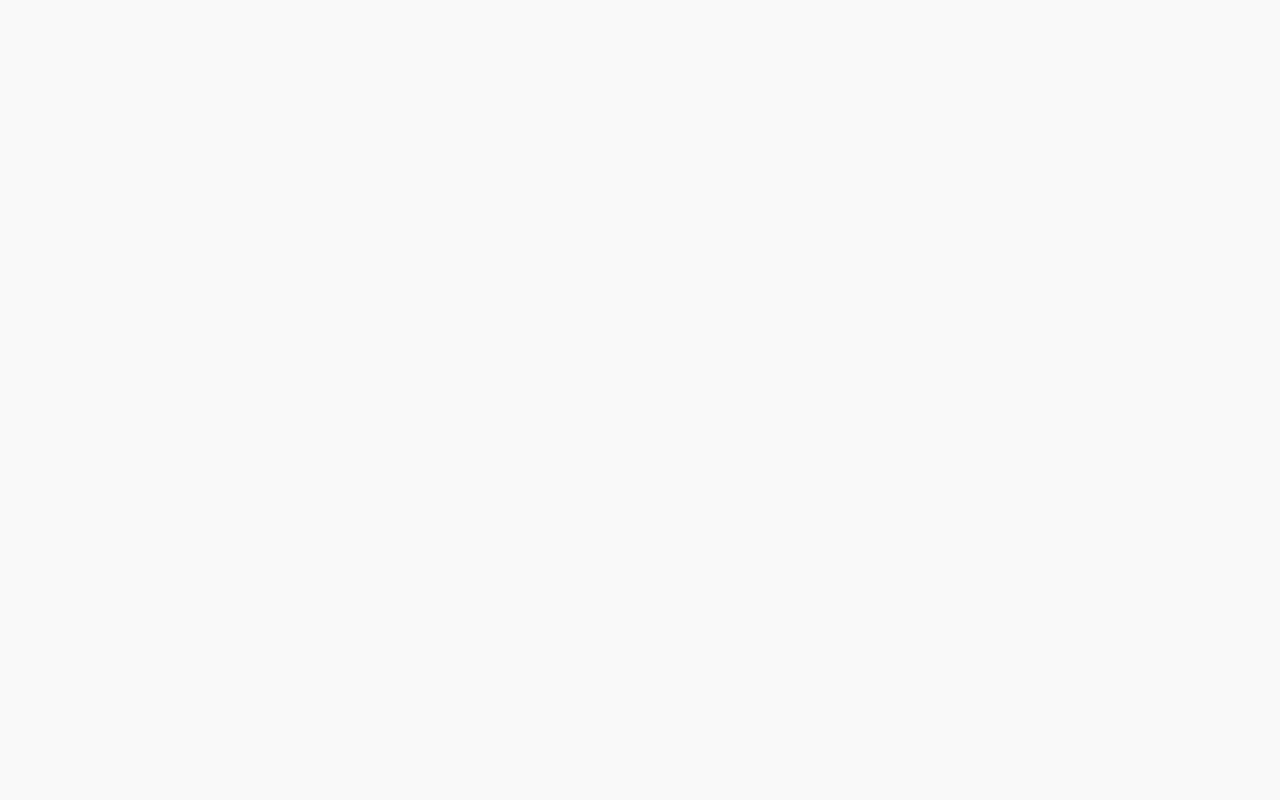
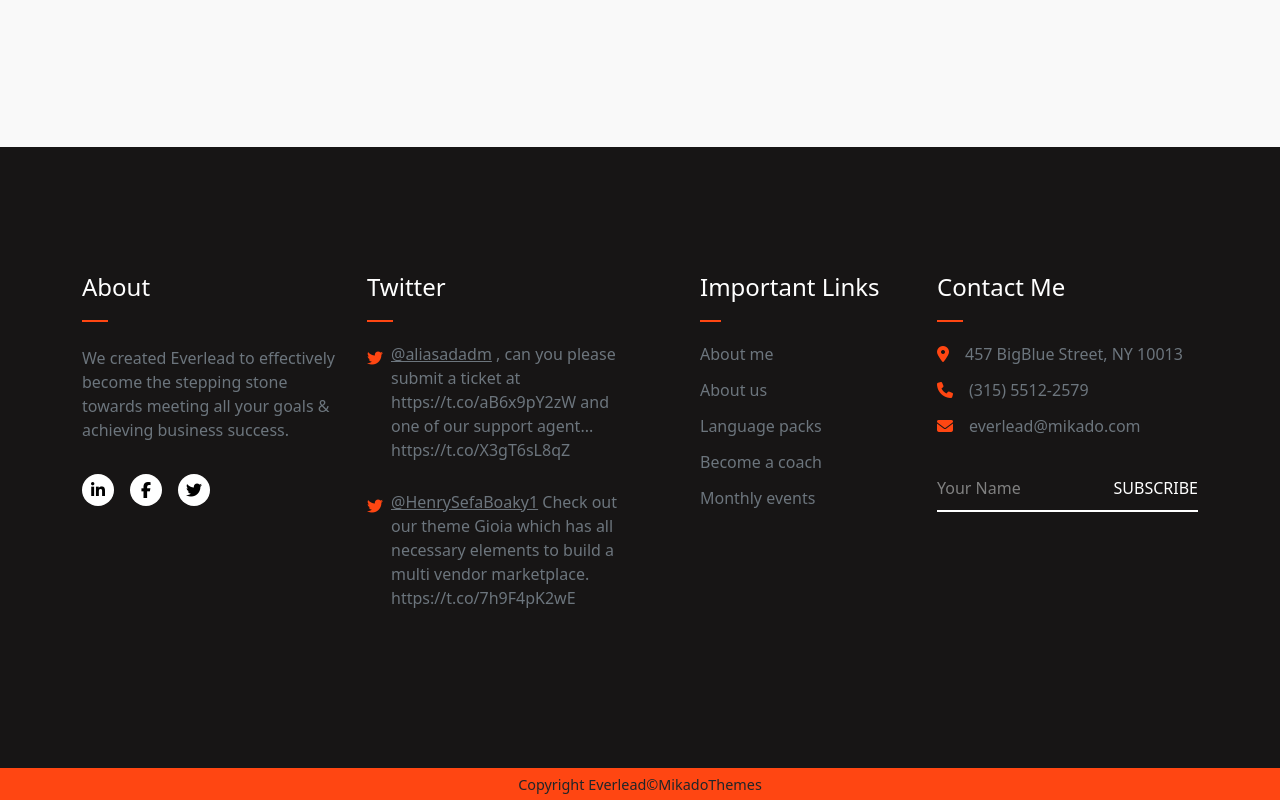
Before and after one commit to marcovittoriozacca/proj-html-vuejs, a Vue app: page / in a window 1280 px wide. Shown: the part 6184-6984 px from the top of the page. Before the commit the page ends 6181 px from the top, so only its background shows below. Built offline with nearby package versions, Linux system fonts and the light colour scheme.

Commit message:
feat: footer section

```diff
--- a/src/App.vue
+++ b/src/App.vue
@@ -1,10 +1,12 @@
 <script>
 import AppHeader from './components/header/AppHeader.vue'
 import AppMain from './components/main/AppMain.vue'
+import AppFooter from './components/footer/AppFooter.vue'
 export default{
   components:{
     AppHeader,
     AppMain,
+    AppFooter,
   }
 }
 
@@ -14,6 +16,7 @@ export default{
 
   <AppHeader/>
   <AppMain/>
+  <AppFooter/>
 
 
 </template>
--- /dev/null
+++ b/src/components/footer/AppFooter.vue
@@ -0,0 +1,119 @@
+<script>
+import FooterLinks from './footerElements/FooterLinks.vue'
+export default{
+    name: 'AppFooter',
+
+    components:{
+        FooterLinks,
+    },
+
+    data() {
+        return {
+            about: [
+                {
+                    title: 'about',
+                    description: 'We created Everlead to effectively become the stepping stone towards meeting all your goals & achieving business success.',
+                    socials:[
+                        {
+                            name:'linkedin',
+                            icon: 'fab fa-linkedin-in',
+                            url: '#'
+                        },
+                        {
+                            name:'facebook',
+                            icon: 'fab fa-facebook-f',
+                            url: '#'
+                        },
+                        {
+                            name:'twitter',
+                            icon: 'fab fa-twitter',
+                            url: '#'
+                        },
+                    ]
+                }
+            ],
+            twitter:[
+                {
+                    tag:'@aliasadadm',
+                    post: ', can you please submit a ticket at https://t.co/aB6x9pY2zW and one of our support agent... https://t.co/X3gT6sL8qZ'
+                },
+                {
+                    tag:'@HenrySefaBoaky1',
+                    post:'Check out our theme Gioia which has all necessary elements to build a multi vendor marketplace. https://t.co/7h9F4pK2wE'
+                },
+            ],
+
+            importantLinks: [
+                {
+                    name: 'About me',
+                    url: '#'
+                },
+                {
+                    name: 'About us',
+                    url: '#'
+                },
+                {
+                    name: 'Language packs',
+                    url: '#'
+                },
+                {
+                    name: 'Become a coach',
+                    url: '#'
+                },
+                {
+                    name: 'Monthly events',
+                    url: '#'
+                },
+            ],
+            contactMe:[
+                {
+                    icon: 'fas fa-location-dot',
+                    description: '457 BigBlue Street, NY 10013'
+                },
+                {
+                    icon: 'fas fa-phone',
+                    description: '(315) 5512-2579'
+                },
+                {
+                    icon: 'fas fa-envelope',
+                    description: 'everlead@mikado.com'
+                },
+            ]
+
+        }
+
+    },
+}
+</script>
+
+<template>
+
+    <footer>
+        <FooterLinks
+            :about="about"
+            :twitter="twitter"
+            :links="importantLinks"
+            :contact="contactMe"
+        />
+        <div class="orange-bar py-1 text-center">
+            <span>Copyright Everlead&copy;MikadoThemes</span>
+        </div>
+    </footer>
+
+</template>
+
+<style lang="scss" scoped>
+@use '../../assets/sass/partials/variables' as *;
+    footer{
+        background-color: #171515ff;
+        .orange-bar{
+            background-color: $orange;
+            span{
+                font-weight: 100;
+                font-size: .9rem;
+            }
+        }
+    }
+
+
+</style>
--- /dev/null
+++ b/src/components/footer/footerElements/FooterLinks.vue
@@ -0,0 +1,144 @@
+<script>
+export default{
+    name: 'FooterLinks',
+    props:['about', 'twitter', 'links', 'contact'],
+}
+</script>
+
+<template>
+
+    <section id="footer-links">
+
+        <div class="container container-lg">
+            <div class="row">
+                <!-- about section -->
+                <div class="col-3">
+                    <ul class="list-unstyled">
+                        <li v-for="(element, index) in about" :key="index">
+                            <h4 class="text-capitalize text-white">{{ element.title }}</h4>
+                            <p class="text-secondary py-3">{{ element.description }}</p>
+
+                            <div class="d-flex align-content-center column-gap-3">
+                                <div v-for="(social, index) in element.socials" :key="index" >
+                                    <a :href="social.url" class="rounded-circle p-1 px-3 d-flex justify-content-center align-items-center text-decoration-none socials">
+                                        <i :class="social.icon"></i>
+                                    </a>
+                                </div>
+                            </div>
+                        </li>
+                    </ul>
+                </div>
+
+                <!-- twitter section -->
+                <div class="col-3">
+                    <ul class="list-unstyled">
+                        <li>
+                            <h4 class="text-white text-capitalize ">Twitter</h4>
+                        </li>
+                        <li v-for="(element, index) in twitter" :key="index" class="d-flex align-items-start">
+                            <i class="fab fa-twitter twitter-icon pt-2 me-2"></i>
+                            <p class="text-secondary">
+                                <span class="text-decoration-underline">
+                                    {{ element.tag }}
+                                </span>
+                                {{ element.post }}
+                            </p>
+                        </li>
+
+                    </ul>
+                </div>
+                <!-- important links section -->
+                <div class="col-3">
+                    <ul class="list-unstyled ps-5">
+                        <li>
+                            <h4 class="text-capitalize text-white">Important Links</h4>
+                        </li>
+                        <li v-for="(element, index) in links" :key="index">
+                            <a :href="element.url" class="text-secondary">
+                                {{ element.name }}
+                            </a>
+                        </li>
+                    </ul>
+                </div>
+                <!-- contact me section -->
+                <div class="col-3">
+                    <ul class="list-unstyled">
+                        <li>
+                            <h4 class="text-white text-capitalize ">Contact me</h4>
+                        </li>
+                        <li v-for="(element, index) in contact" :key="index">
+                            <a href="#">
+                                <i :class="element.icon" class="contact-icons me-3"></i>
+                                <span class="text-secondary">
+                                    {{ element.description }}
+                                </span>
+                            </a>
+                        </li>
+                        <li>
+                            <div class="input-group subscribe mt-3">
+                                <input type="text" class="form-control shadow-none outline-none text-white" placeholder="Your Name" aria-label="Your Name" aria-describedby="username">
+                                <span class="input-group-text text-uppercase text-white" id="username">subscribe</span>
+                            </div>
+                        </li>
+                    </ul>
+                </div>
+
+            </div>
+        </div>
+
+    </section>
+
+</template>
+
+<style lang="scss" scoped>
+@use '../../../assets/sass/partials/variables' as *;
+@use '../../../assets/sass/partials/mixins' as *;
+section{
+    padding-block:120px;
+}
+    li{
+        padding-block: 6px;
+        h4{
+            padding-bottom: 20px;
+            @include orange-border;
+        }
+    }
+
+    .socials{
+        width: 15px;
+        aspect-ratio: 1;
+        background-color: white;
+    }
+    .contact-icons,
+    .twitter-icon{
+        color: $orange;
+    }
+    .subscribe{
+        input,
+        span{
+            padding: 10px 0;
+            border: none;
+            background-color: transparent;
+            border-radius: 0;
+            border-bottom: 2px solid white;
+        }
+
+        .form-control{
+            &::placeholder{
+                color: gray;
+                opacity: 1;
+            }
+            &::-ms-input-placeholder{
+                color: gray;
+            }
+            &::-ms-input-placeholder{
+                color: gray;
+            }
+        }
+        .twitter-icon{
+            color: $orange;
+
+        }
+    }
+
+</style>
--- a/src/components/main/mainElements/ContactUs.vue
+++ b/src/components/main/mainElements/ContactUs.vue
@@ -139,6 +139,7 @@ export default {
         margin-block: 150px 220px;
     }
     .partner-logo{
+        margin-top: 150px;
         figure{
             position: relative;
             img{
```
